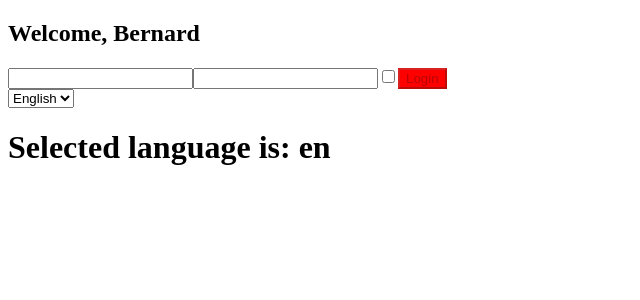
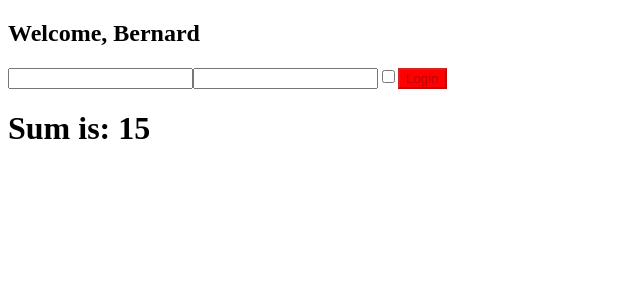
Before and after one commit to hawkydawky/react-exercises, a React (Create React App) app: page / in a window 1280 px wide. Shown: the top 300 px of the page, without its empty margins (0-640 px from the left). Built offline with nearby package versions, Linux system fonts and the light colour scheme.

Commit message:
function-components-02

```diff
--- a/src/App.js
+++ b/src/App.js
@@ -1,8 +1,7 @@
 import React from "react";
 import { Welcome } from "./Welcome";
 import { Login } from "./Login";
-import { LanguageContext } from "./LanguageContext";
-import { DisplayLanguage } from "./DisplayLanguage";
+import { Sum } from "./Sum";
 
 export class App extends React.Component {
   state = {
@@ -20,9 +19,7 @@ export class App extends React.Component {
       <div>
         <Welcome name="Bernard" />
         <Login />
-        <LanguageContext.Provider value={this.state.language}>
-          <DisplayLanguage handleLanguageChange={this.handleLanguageChange} />
-        </LanguageContext.Provider>
+        <Sum />
       </div>
     );
   }
--- a/src/DisplayLanguage.js
+++ /dev/null
@@ -1,20 +0,0 @@
-import React from "react";
-import { LanguageContext } from "./LanguageContext";
-
-export class DisplayLanguage extends React.Component {
-  render() {
-    return (
-      <LanguageContext.Consumer>
-        {language => (<div>
-          <select value={language} onChange={this.props.handleLanguageChange}>
-            <option value="en">English</option>
-            <option value="fr">French</option>
-            <option value="it">Italian</option>
-          </select>
-          <h1>Selected language is: {language}</h1>
-          </div>
-        )}
-      </LanguageContext.Consumer>
-    );
-  }
-}
--- a/src/LanguageContext.js
+++ /dev/null
@@ -1,3 +0,0 @@
-import { createContext } from "react";
-
-export const LanguageContext = createContext("en");
--- /dev/null
+++ b/src/Sum.js
@@ -0,0 +1,5 @@
+export function Sum({numbers = [1, 2, 3, 4, 5]}) {
+    return (
+        <h1>Sum is: {numbers.reduce((a,b) => a+b, 0)}</h1>
+    )
+}
--- a/src/Welcome.js
+++ b/src/Welcome.js
@@ -1,9 +1,9 @@
 import React from "react"
 
-export function Welcome(props) {
+export function Welcome({name = "Johnny"}) {
     return (
         <div>
-            <h2>Welcome, {props.name || "Johnny"}</h2>
+            <h2>Welcome, {name}</h2>
         </div>
     )
 }
```
